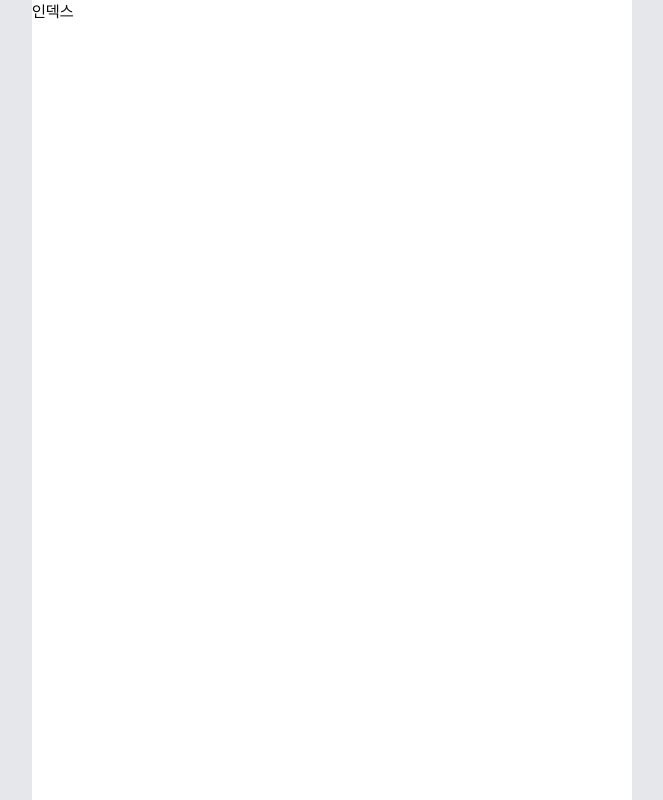
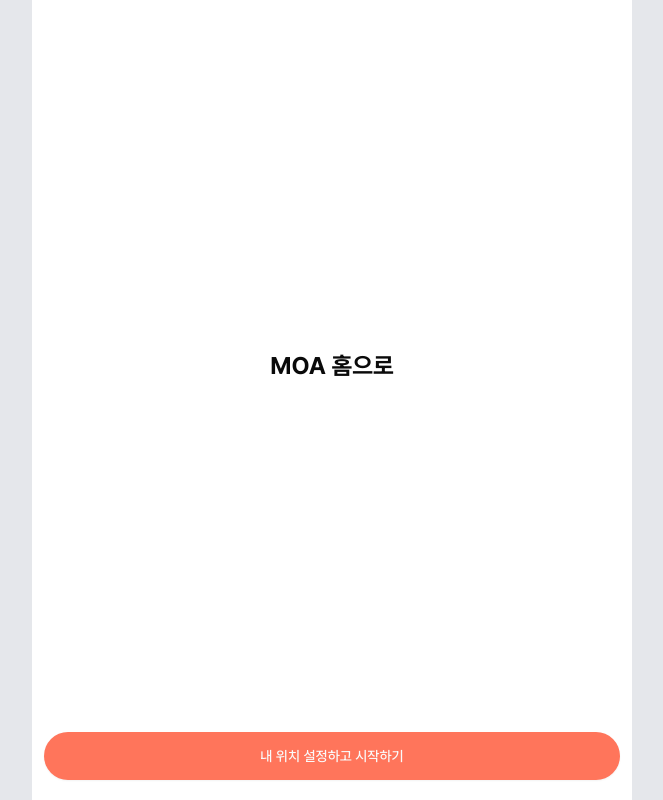
Before and after one commit to rlagnswo0505/next-moa-app, a Next.js app: page / in a window 1280 px wide. Shown: the whole page, without its empty margins (308-971 px from the left). Built offline with nearby package versions, Linux system fonts and the light colour scheme.

Commit message:
feat: index 화면 작업

```diff
--- a/src/app/(beforeLogin)/page.tsx
+++ b/src/app/(beforeLogin)/page.tsx
@@ -1,3 +1,19 @@
+import { Button } from '@/components/ui/button';
+import Link from 'next/link';
+
 export default function Home() {
-  return <div className="">인덱스</div>;
+  return (
+    <div className="flex flex-col min-h-screen">
+      <section className="flex-1 flex items-center justify-center">
+        <Link href="/home" className="text-2xl font-bold">
+          MOA 홈으로
+        </Link>
+      </section>
+      <footer className="pb-5 px-3">
+        <Button size="lg" className="w-full rounded-full h-12 bg-moa hover:bg-moa-foreground" asChild>
+          <Link href="/location">내 위치 설정하고 시작하기</Link>
+        </Button>
+      </footer>
+    </div>
+  );
 }
```
